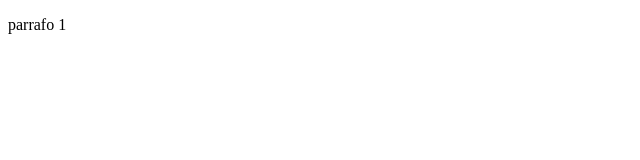
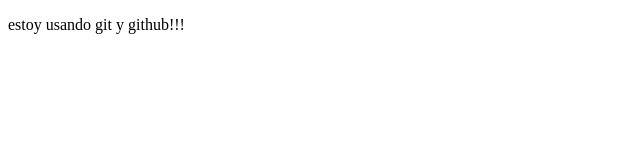
Before and after one commit to jcgr5/proyectoDemoCursoPrework, a plain HTML site: page index.html in a window 1280 px wide. Shown: the whole page, without its empty margins (0-640 px from the left). Drawn offline with Linux system fonts and the light colour scheme.

Commit message:
cambios con exclamacion

```diff
--- a/index.html
+++ b/index.html
@@ -8,7 +8,7 @@
 </head>
 <body>
     <p>
-        parrafo 1
+        estoy usando git y github!!!
     </p>
 </body>
 </html>
```
